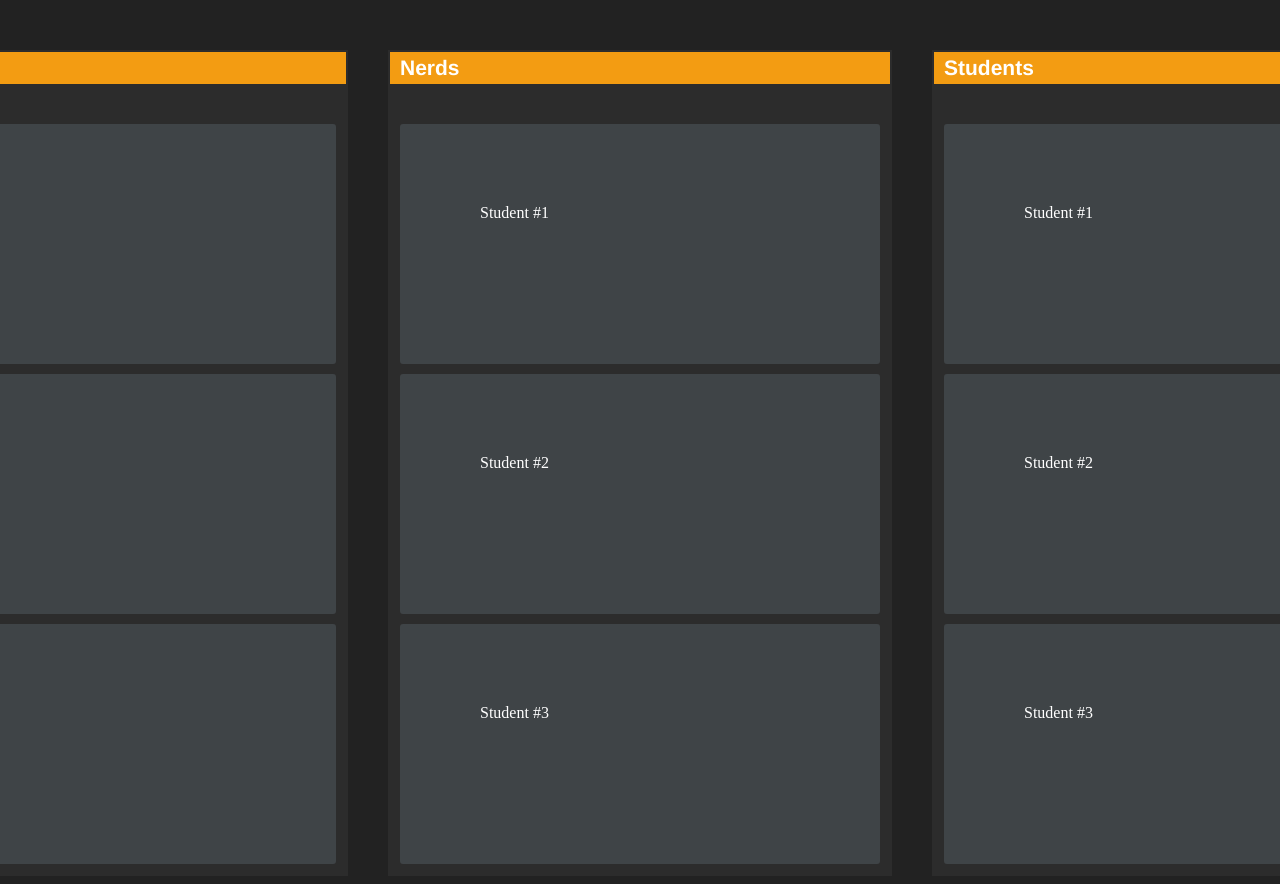
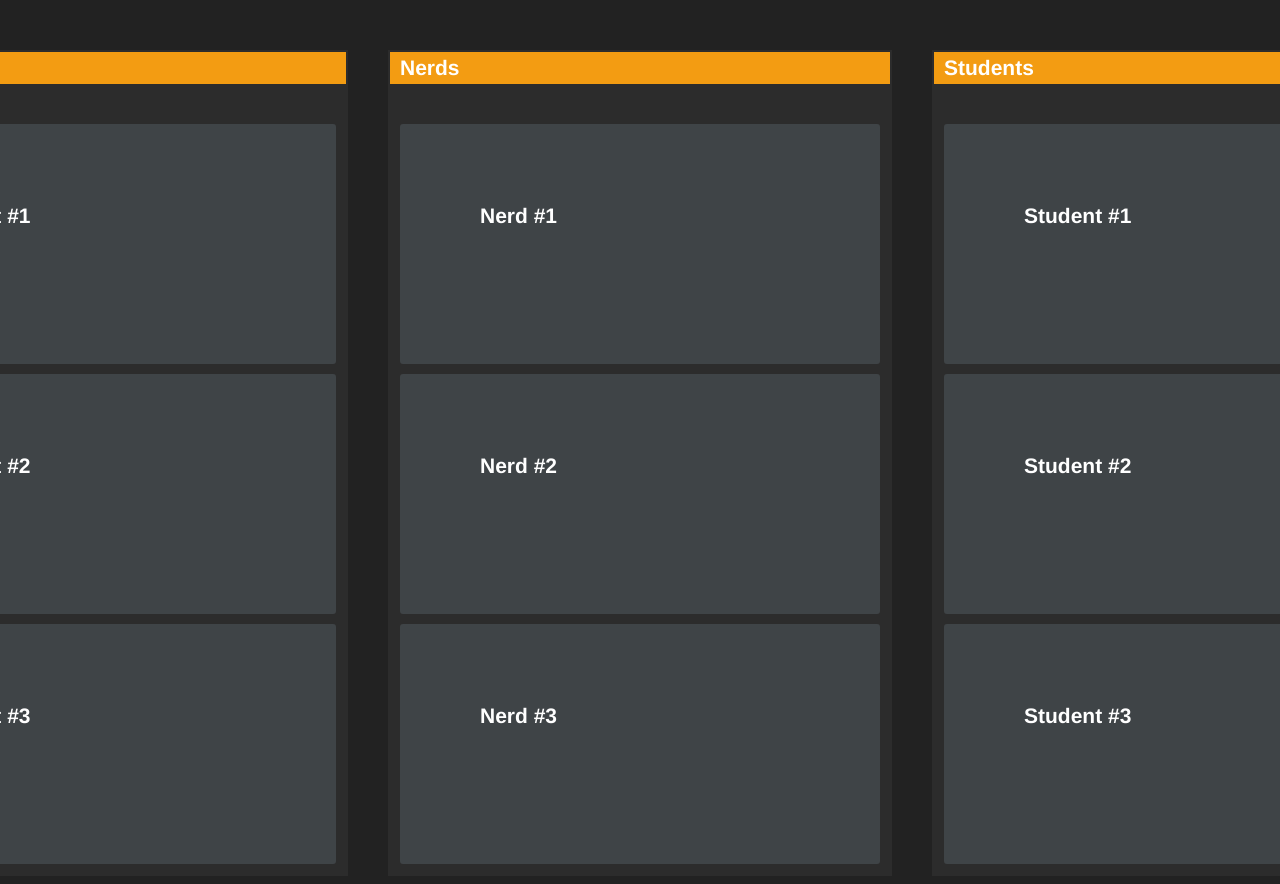
Before and after one commit to mazenbeik1/WebProject, a plain HTML site: page expertView.html in a window 1280 px wide. Shown: the top 884 px of the page. Drawn offline with Linux system fonts and the light colour scheme.

Commit message:
Update expertView.html

```diff
--- a/expertView.html
+++ b/expertView.html
@@ -6,28 +6,105 @@
     <meta name="viewport" content="width=device-width, initial-scale=1.0" />
     <link href="expertView.css" rel="stylesheet" />
     <script src="expertView.js"></script>
+
     <title>Document</title>
   </head>
   <body class="expertView" id="expertView">
     <main class="board">
-        <div class="column column-ip" ondrop="drop(event)" ondragover="allowDrop(event)">
-            <h2 style="margin-bottom: 2.5rem">Experts</h2>
-            <div class="card" draggable="true" ondragstart="drag(event)" data-id="1">Nerd #1</div>
-            <div class="card" draggable="true" ondragstart="drag(event)" data-id="2">Nerd #2</div>
-            <div class="card" draggable="true" ondragstart="drag(event)" data-id="3">Nerd #3</div>
+      <div
+        class="column column-ip"
+        ondrop="drop(event)"
+        ondragover="allowDrop(event)"
+      >
+        <h2 style="margin-bottom: 2.5rem">Experts</h2>
+        <div
+          class="card"
+          draggable="true"
+          ondragstart="drag(event)"
+          data-id="1"
+        >
+          <h3>Expert #1</h3>
         </div>
-        <div class="column column-ip" ondrop="drop(event)" ondragover="allowDrop(event)">
-            <h2 style="margin-bottom: 2.5rem">Nerds</h2>
-            <div class="card" draggable="true" ondragstart="drag(event)" data-id="4">Student #1</div>
-            <div class="card" draggable="true" ondragstart="drag(event)" data-id="5">Student #2</div>
-            <div class="card" draggable="true" ondragstart="drag(event)" data-id="6">Student #3</div>
+        <div
+          class="card"
+          draggable="true"
+          ondragstart="drag(event)"
+          data-id="2"
+        >
+          <h3>Expert #2</h3>
         </div>
-        <div class="column column-ip" ondrop="drop(event)" ondragover="allowDrop(event)">
-            <h2 style="margin-bottom: 2.5rem">Students</h2>
-            <div class="card" draggable="true" ondragstart="drag(event)" data-id="7"> Student #1</div>
-            <div class="card" draggable="true" ondragstart="drag(event)" data-id="8">Student #2</div>
-            <div class="card" draggable="true" ondragstart="drag(event)" data-id="9">Student #3</div>
+        <div
+          class="card"
+          draggable="true"
+          ondragstart="drag(event)"
+          data-id="3"
+        >
+          <h3>Expert #3</h3>
         </div>
+      </div>
+
+      <div
+        class="column column-ip"
+        ondrop="drop(event)"
+        ondragover="allowDrop(event)"
+      >
+        <h2 style="margin-bottom: 2.5rem">Nerds</h2>
+        <div
+          class="card"
+          draggable="true"
+          ondragstart="drag(event)"
+          data-id="4"
+        >
+          <h3>Nerd #1</h3>
+        </div>
+        <div
+          class="card"
+          draggable="true"
+          ondragstart="drag(event)"
+          data-id="5"
+        >
+          <h3>Nerd #2</h3>
+        </div>
+        <div
+          class="card"
+          draggable="true"
+          ondragstart="drag(event)"
+          data-id="6"
+        >
+          <h3>Nerd #3</h3>
+        </div>
+      </div>
+      <div
+        class="column column-ip"
+        ondrop="drop(event)"
+        ondragover="allowDrop(event)"
+      >
+        <h2 style="margin-bottom: 2.5rem">Students</h2>
+        <div
+          class="card"
+          draggable="true"
+          ondragstart="drag(event)"
+          data-id="7"
+        >
+          <h3>Student #1</h3>
+        </div>
+        <div
+          class="card"
+          draggable="true"
+          ondragstart="drag(event)"
+          data-id="8"
+        >
+          <h3>Student #2</h3>
+        </div>
+        <div
+          class="card"
+          draggable="true"
+          ondragstart="drag(event)"
+          data-id="9"
+        >
+          <h3>Student #3</h3>
+        </div>
+      </div>
     </main>
   </body>
 </html>
```
